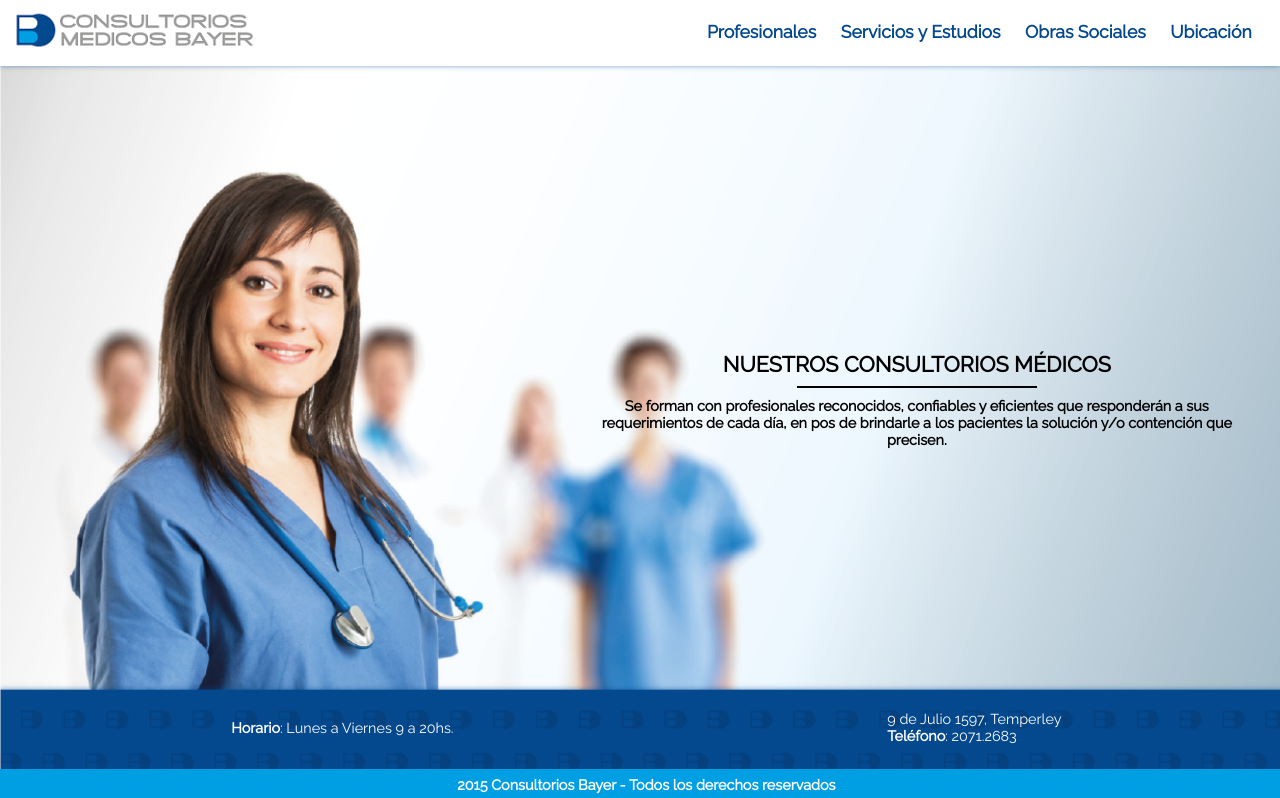
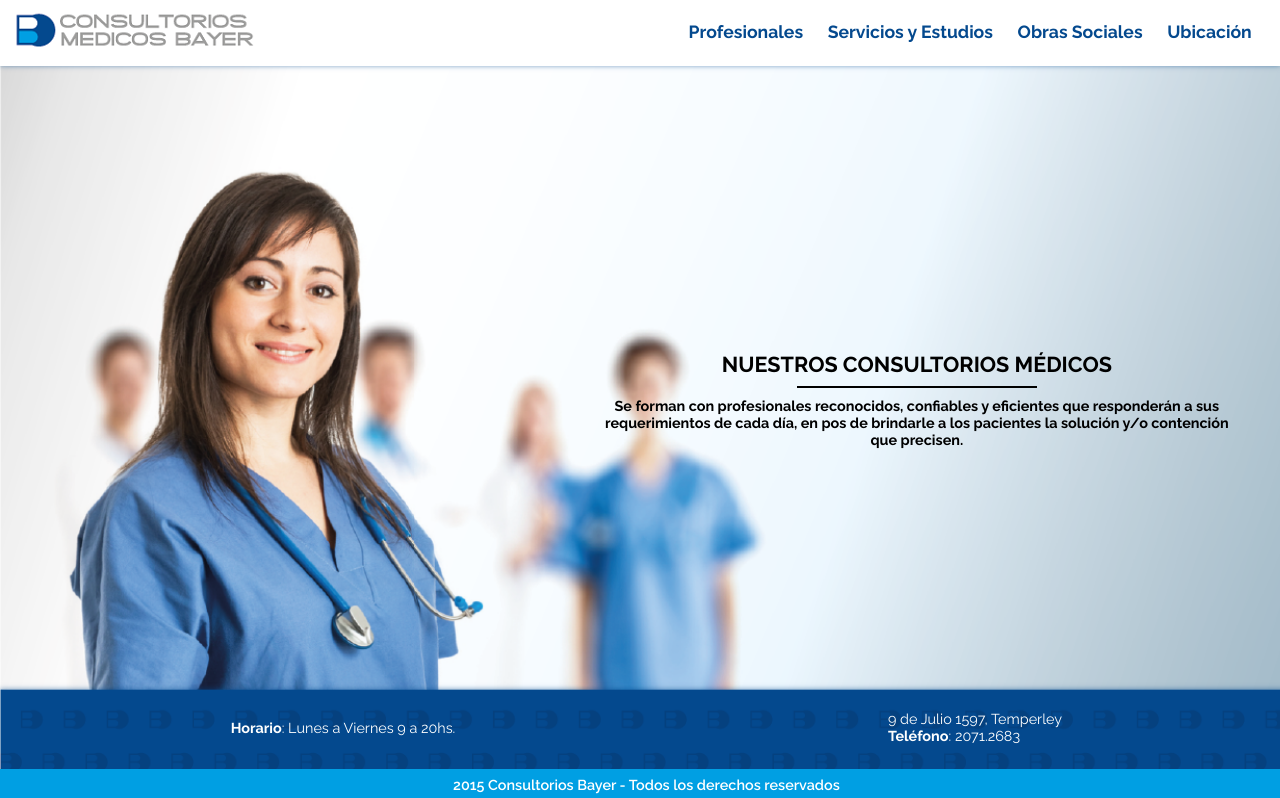
Before and after one commit to alebarbaja/consultorios-medicos-bayer, a plain HTML site: page index.html in a window 1280 px wide. Shown: the top 798 px of the page. Drawn offline with nearby package versions, Linux system fonts and the light colour scheme.

Commit message:
fix google font render on firefox
I add different sizes of font that not display on Firefox

```diff
--- a/index.html
+++ b/index.html
@@ -3,7 +3,7 @@
 
 <head>
 	<!-- GOOGLE FONTS -->
-	<link href="https://fonts.googleapis.com/css?family=Raleway" rel="stylesheet">
+	<link href="https://fonts.googleapis.com/css?family=Raleway:400,600,700,900" rel="stylesheet">
 	<!-- META -->
 	<meta charset="utf-8">
 	<!-- HOJA DE ESTILOS -->
```
